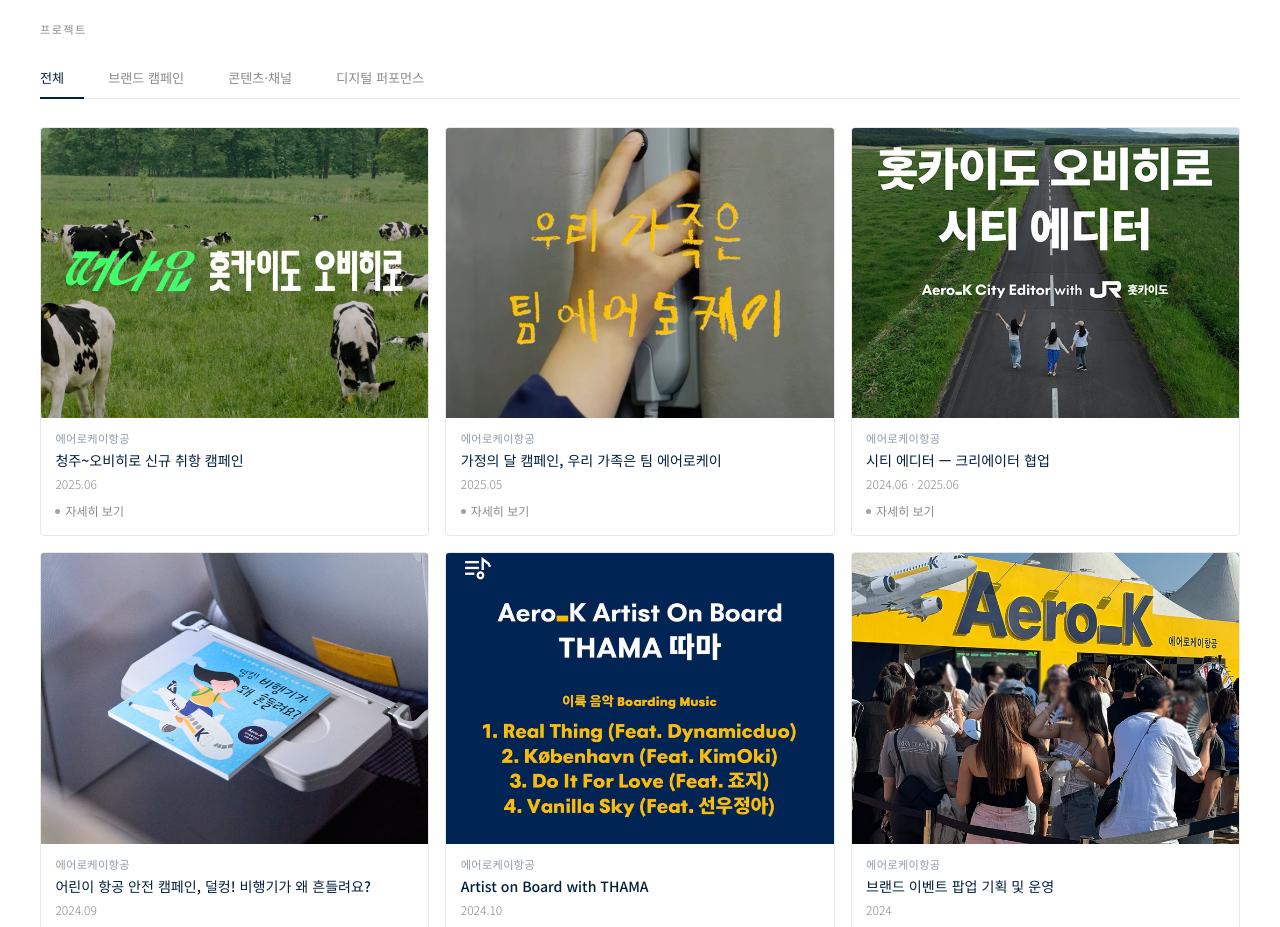
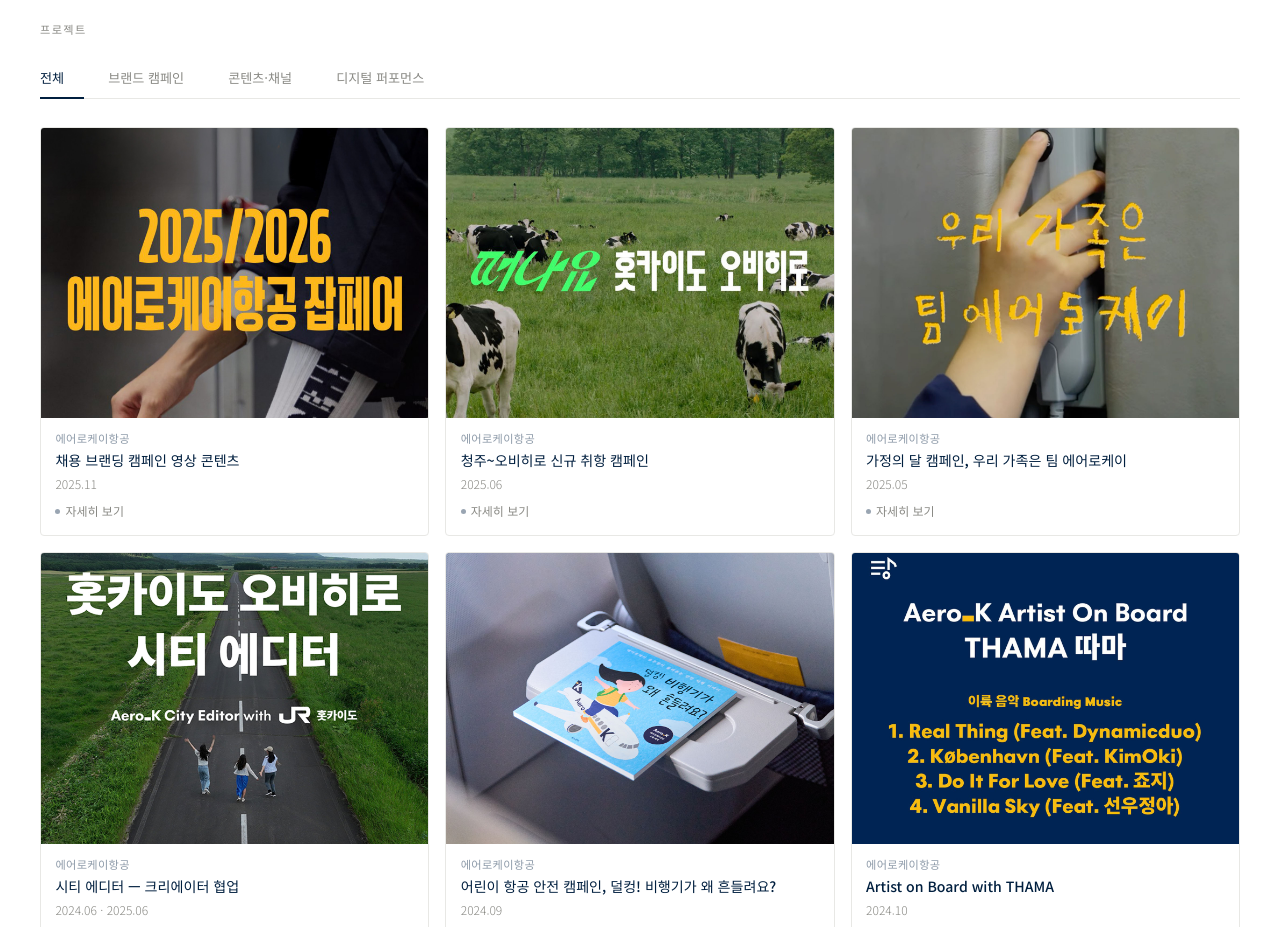
Before and after one commit to tojinnykim/jinheekim, a React (Vite) app: page / in a window 1280 px wide. Shown: the part 1120-2047 px from the top of the page. Built offline with nearby package versions, Linux system fonts and the light colour scheme.

Commit message:
Add jobfair project

```diff
--- a/src/data/projects.js
+++ b/src/data/projects.js
@@ -5,6 +5,38 @@ export const categories = [
 ]
 
 export const projects = [
+  {
+    id: 'jobfair',
+    category: ['brand', 'content'],
+    client: '에어로케이항공',
+    title: '채용 브랜딩 캠페인 영상 콘텐츠',
+    period: '2025.11',
+    contribution: 80,
+    thumbnail: '/images/thumbnail_0000s_0000_020.jpg',
+    images: [
+      '/images/project_imgs_0000s_0026_jobfair1.jpg',
+    ],
+    links: [
+      { label: '영상 콘텐츠 티징', url: 'https://www.instagram.com/reel/DQVX2fckoVX/?hl=ko' },
+      { label: '영상 콘텐츠 1편', url: 'https://www.instagram.com/reel/DQdvwalEdgn/?hl=ko' },
+      { label: '영상 콘텐츠 2편', url: 'https://www.instagram.com/reel/DQtUpFCETLn/?hl=ko' },
+    ],
+    problem: [
+      '채용 캠페인 홍보와 브랜드 이미지 강화를 동시에 달성할 영상 콘텐츠 필요',
+      '승무원 중심으로 인식되기 쉬운 항공사 이미지를 넘어, 다양한 직군과 구성원의 역할을 보여줄 필요',
+      '에어로케이의 조직 문화와 브랜드 분위기를 직관적으로 전달할 콘텐츠 자산 필요',
+    ],
+    strategy: [
+      '채용 캠페인 홍보 및 브랜딩을 위한 영상 콘텐츠 3편 기획·제작',
+      '운항 통제, 안전 보안, 공항 지점, 조업사, 정비사 등 승무원 외 직군을 조명해 항공사 운영을 함께 만드는 구성원의 역할 전달',
+      '승무원 콘텐츠의 경우 외국인 승무원, 간호사 출신 승무원 등 차별화된 커리어를 가진 구성원을 통해 브랜드의 개방성과 다양성 표현',
+    ],
+    impact: [
+      '채용 브랜딩 영상 콘텐츠 총 4편 제작',
+      '다양한 직군과 구성원의 이야기를 통해 조직 문화 기반 브랜드 콘텐츠로 확장',
+      '영상 콘텐츠 300,000회 이상 조회',
+    ],
+  },
   {
     id: 'obihiro',
     category: 'brand',
```
Also changed, not shown: 3 other files (tests, documents, lock files or other folders).
